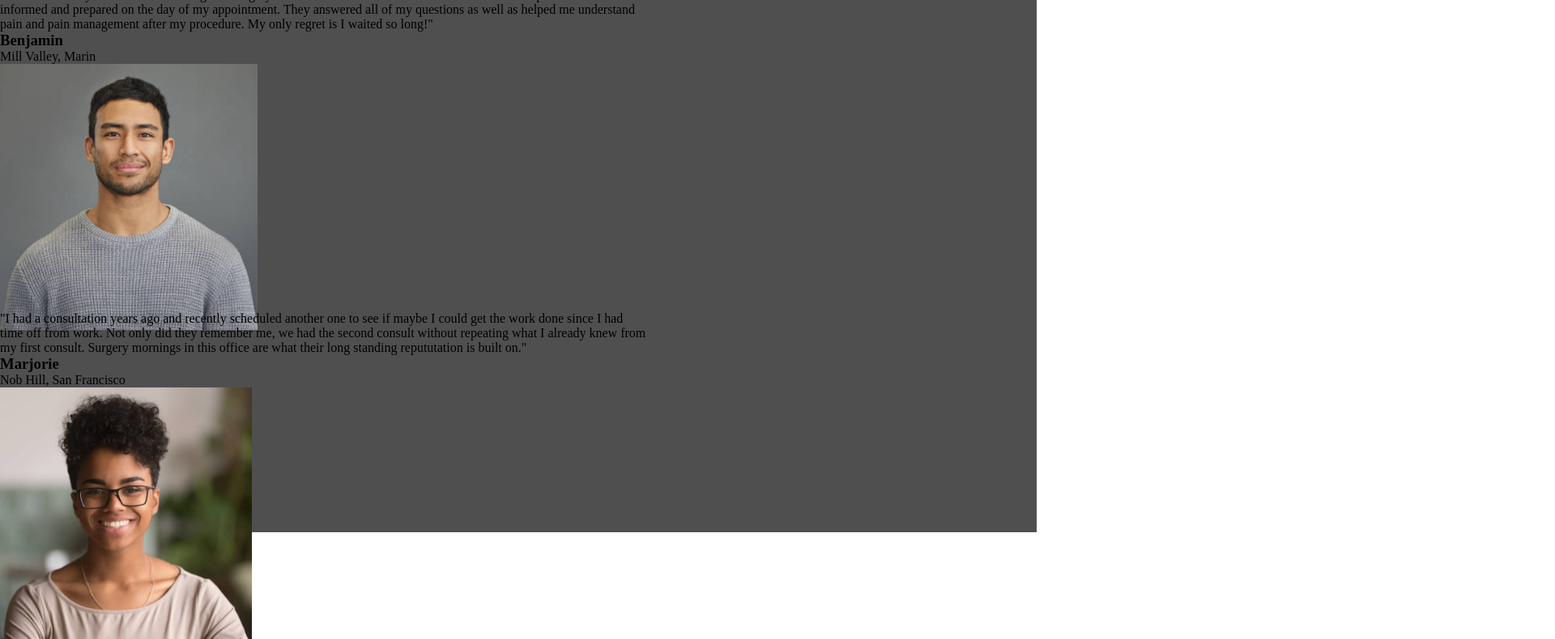
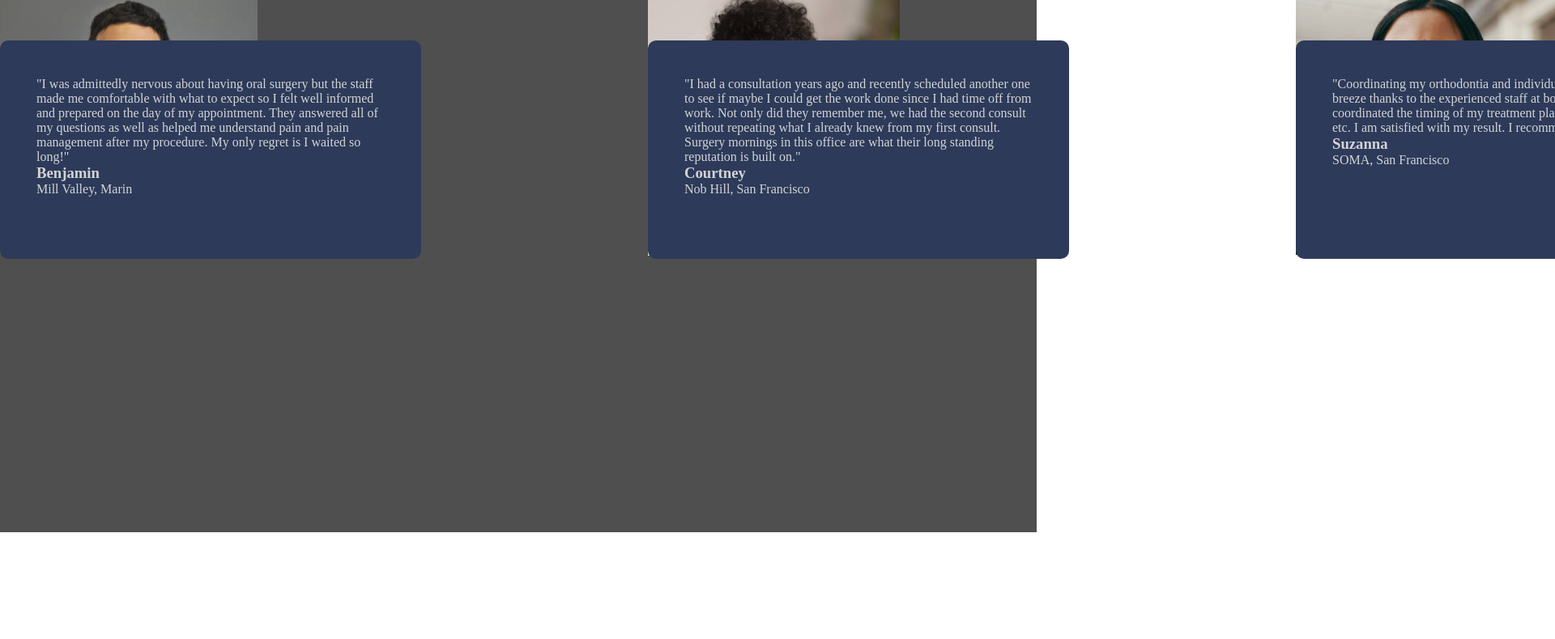
Before and after one commit to JCPTrevillian/testimonials, a plain HTML site: page index.html in a window 1280 px wide. Shown: the part 142-932 px from the top of the page at 81% size, 1920 px wide, since content can reach past the window. After the commit the page ends 800 px from the top, so only its background shows below. Drawn offline with Linux system fonts and the light colour scheme.

Commit message:
initial commit

```diff
--- a/index.html
+++ b/index.html
@@ -10,6 +10,7 @@
 <body>
  <div class="hero">
     <h1>Testimonials</h1>
+    <div class="slide-row">
         <div class="slide-col">
             <div class="user-text">
                 <p>"I was admittedly nervous about having oral surgery but the staff made me comfortable with what to expect
@@ -27,12 +28,13 @@
                 <p>"I had a consultation years ago and recently scheduled another one to see if maybe I
                     could get the work done since I had time off from work. Not only did they remember me,
                     we had the second consult without repeating what I already knew from my first consult.
-            Surgery mornings in this office are what their long standing repututation is built on."</p>
-            <h3>Marjorie</h3>
-            <p>Nob Hill, San Francisco </p>
+                    Surgery mornings in this office are what their long standing reputation is built on."</p>
+                <h3>Courtney</h3>
+                <p>Nob Hill, San Francisco</p>
             </div>
             <div class="user.img">
                 <img src="user-2.png">
+            </div>
         </div>
         <div class="slide-col">
             <div class="user-text">
@@ -45,11 +47,12 @@
             <div class="user.img">
                 <img src="user-3.png">
             </div>
+        </div>
         <div class="slide-col">
             <div class="user-text">
                 <p>"Emergency surgery - same day consultation and procedure. They made my appointment work with their schedule because
                     I was in so much pain. Everyone was really nice and I felt well cared for in my worst time of need. The insurance
-            was handled so I paid very little out of pocket.</p>
+                    was handled so I paid very little out of pocket."</p>
                 <h3>Jack</h3>
                 <p>Ingleside, San Francisco</p>
             </div>
@@ -57,7 +60,7 @@
                 <img src="user-4.png">
             </div>
         </div>
-</body>
-
+    </div>
+</div>
 </body>
 </html>
--- a/style.css
+++ b/style.css
@@ -25,3 +25,28 @@
     height: 400px;
     position: relative;
 }
+.user.img{
+    position: absolute;
+    top: 0;
+    right: 0;
+    height: 100%;
+}
+
+.user.img img{
+    height: 100%;
+    border-radius: 10px;
+}
+.user-text{
+   background: #2d3a59;
+   width: 520px;
+   height: 270px;
+   position: absolute;
+   left: 0;
+   top: 50%;
+   transform: translateY(-50%);
+   border-radius: 10px;
+   color:#d3d4d6 ;
+   padding: 45px;
+   box-sizing: border-box;
+   z-index: 2;
+}
```
Lines whose indentation alone changed are shown as unchanged.
